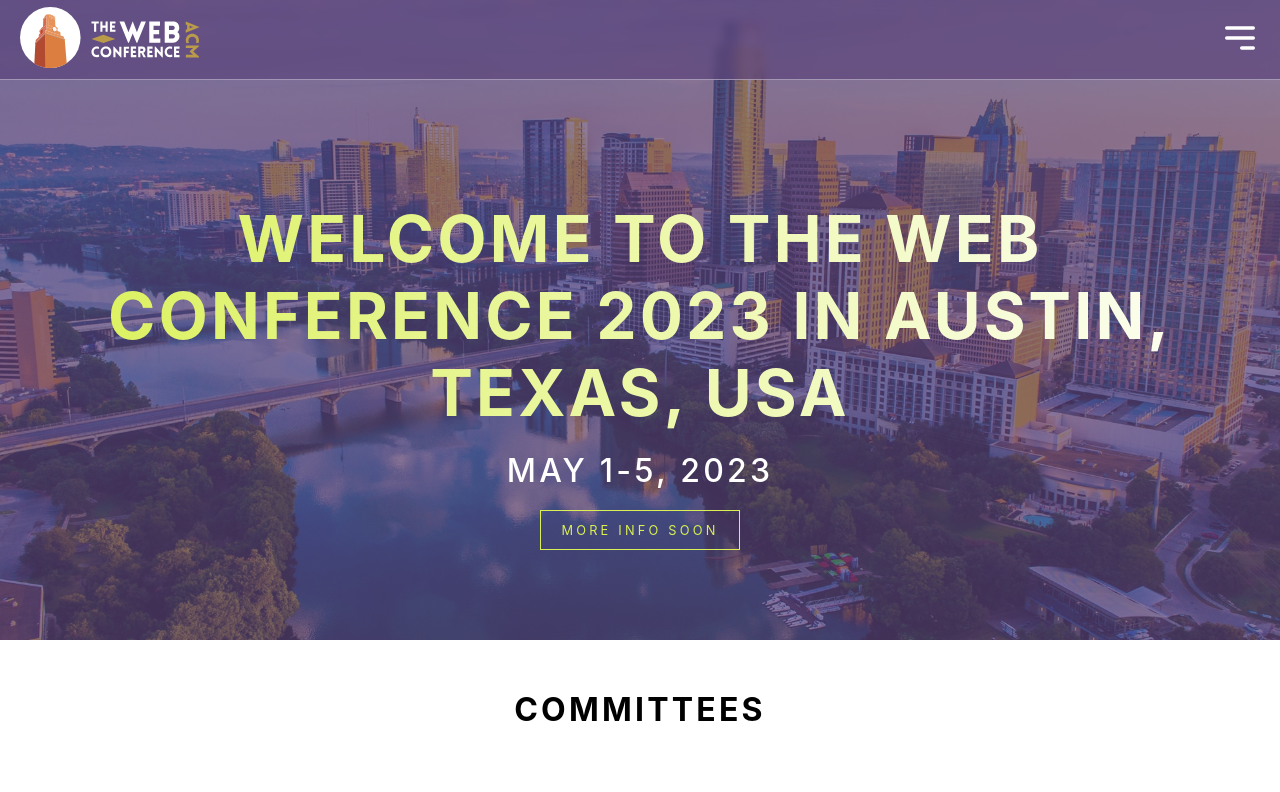
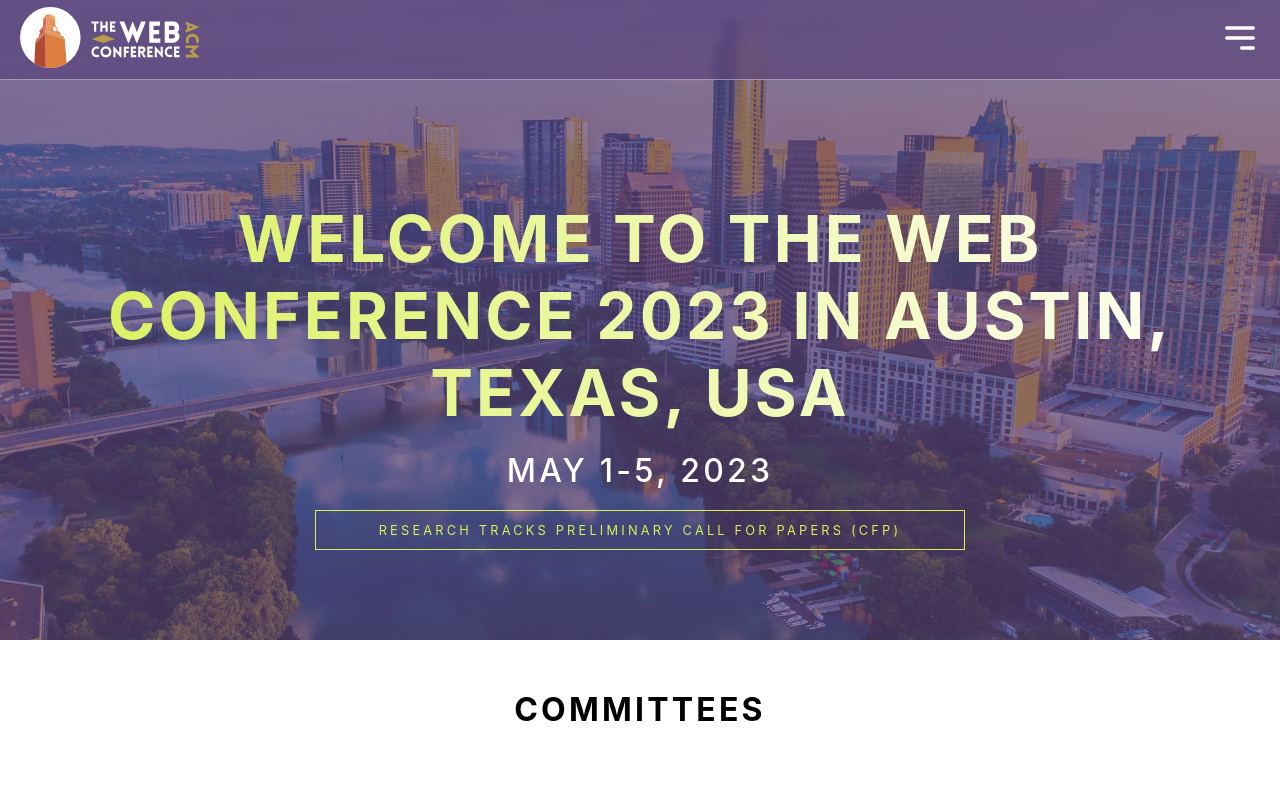
Before and after one commit to zengjilie/2023-www-conference, a Next.js app: page / in a window 1280 px wide. Shown: the top 792 px of the page. Built offline with nearby package versions, Linux system fonts and the light colour scheme.

Commit message:
added new committee

```diff
--- a/comps/Header.tsx
+++ b/comps/Header.tsx
@@ -17,11 +17,11 @@ function Header() {
   return (
     <>
       <nav className="header">
-          <a >
-            <div className="header-logo">
-              <img src="./www-logo.svg" alt="" width={180} />
-            </div>
-          </a>
+        <a href='./index.html'>
+          <div className="header-logo">
+            <img src="./www-logo.svg" alt="" width={180} />
+          </div>
+        </a>
 
         <a href="#"
           className={showNav ? "header-toggle hidden" : "header-toggle"}
--- a/pages/index.tsx
+++ b/pages/index.tsx
@@ -28,7 +28,7 @@ const Home: NextPage = () => {
 					<div className="home-info">
 						<h1 className="home-title">Welcome to The Web Conference 2023 in Austin, Texas, USA</h1>
 						<p className="home-date">May 1-5, 2023</p>
-						<a className="home-btn">More Info Soon</a>
+						<a href="./research-track.html" className="home-btn">Research Tracks Preliminary Call For Papers (CFP)</a>
 					</div>
 				</div>
 			</div>
@@ -117,6 +117,7 @@ const Home: NextPage = () => {
 				<p className="t2">Local Volunteers</p>
 				<div className="committee-section">
 					<CommitteeCard imageUrl="./images/committee/Song Wang.jpeg" person="Song Wang" affiliation="UT Austin" socialLink="https://www.linkedin.com/in/song-wang-424369151/" />
+					<CommitteeCard imageUrl="./images/committee/Cynthia Henry.jpeg" person="Cynthia Henry" affiliation="Texas Tech University" socialLink="https://guides.library.ttu.edu/chenry" />
 				</div>
 
 				<p className="t2">Global Volunteers</p>
--- a/styles/home.scss
+++ b/styles/home.scss
@@ -55,7 +55,7 @@
                 display: flex;
                 align-items: center;
                 justify-content: center;
-                width: 200px;
+                width: 650px;
                 height: 40px;
                 border: 1px solid #DAF055;
                 cursor: pointer;
```
Also changed, not shown: public/images/committee/Cynthia Henry.jpeg (added).
